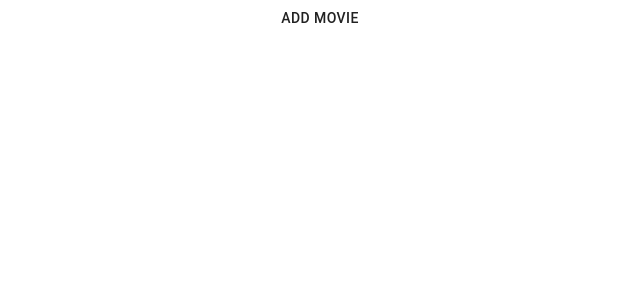
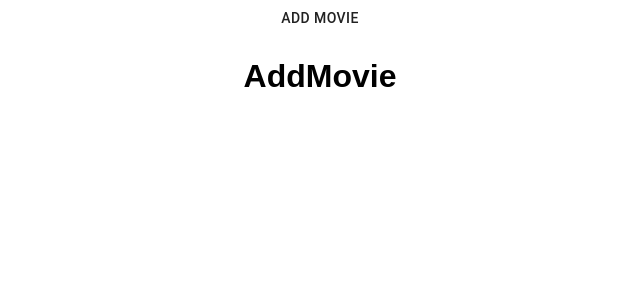
Before and after one commit to cee-jay-bee/movie-sagas, a React (Create React App) app: page /#/addMovie in a window 1280 px wide. Shown: the top 300 px of the page, without its empty margins (320-960 px from the left). Built offline with nearby package versions, Linux system fonts and the light colour scheme.

Commit message:
add movie page created

```diff
--- /dev/null
+++ b/src/components/AddMovie/AddMovie.jsx
@@ -0,0 +1,17 @@
+import React, { useEffect } from 'react';
+
+
+function AddMovie() {
+
+
+
+    return (
+        <main>
+            <h1>AddMovie</h1>
+
+        </main>
+
+    );
+}
+
+export default AddMovie;
--- a/src/components/App/App.js
+++ b/src/components/App/App.js
@@ -3,6 +3,7 @@ import './App.css';
 import MovieList from '../MovieList/MovieList'
 import MovieDetails from '../MovieDetails/MovieDetails'
 import Header from "../Header/Header";
+import AddMovie from "../AddMovie/AddMovie";
 
 function App() {
   return (
@@ -18,6 +19,9 @@ function App() {
           <MovieDetails />
         </Route>
         {/* Add Movie page */}
+        <Route path="/addMovie" exact>
+          <AddMovie />
+        </Route>
       </Router>
     </div>
   );
--- a/src/components/MovieDetails/MovieDetails.jsx
+++ b/src/components/MovieDetails/MovieDetails.jsx
@@ -1,6 +1,7 @@
 import React, { useEffect } from 'react';
 import { useDispatch, useSelector } from 'react-redux';
 import axios from "axios";
+import {Button} from '@material-ui/core';
 
 function MovieDetails() {
 
@@ -33,8 +34,8 @@ function MovieDetails() {
                     );
                 })}
             </section>
+            <Button>Back to List</Button>
         </main>
-
     );
 }
 
```
